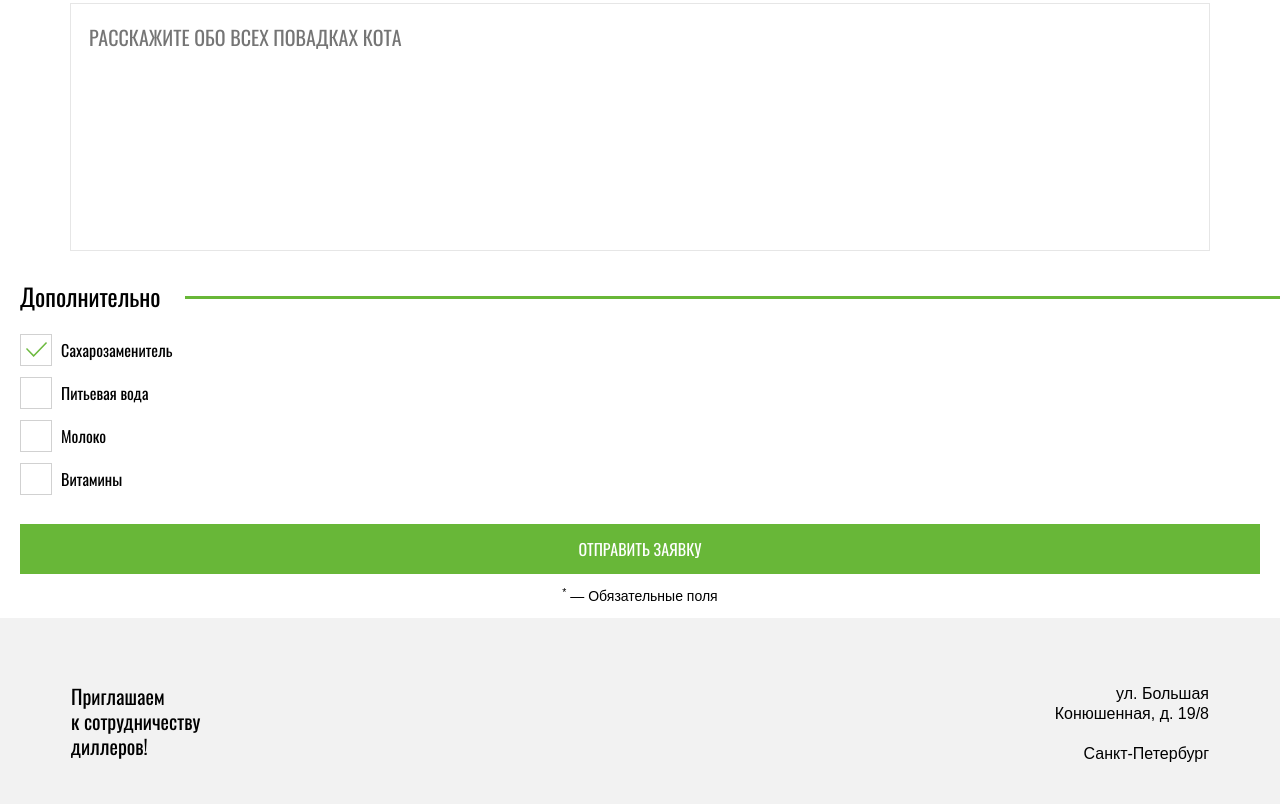
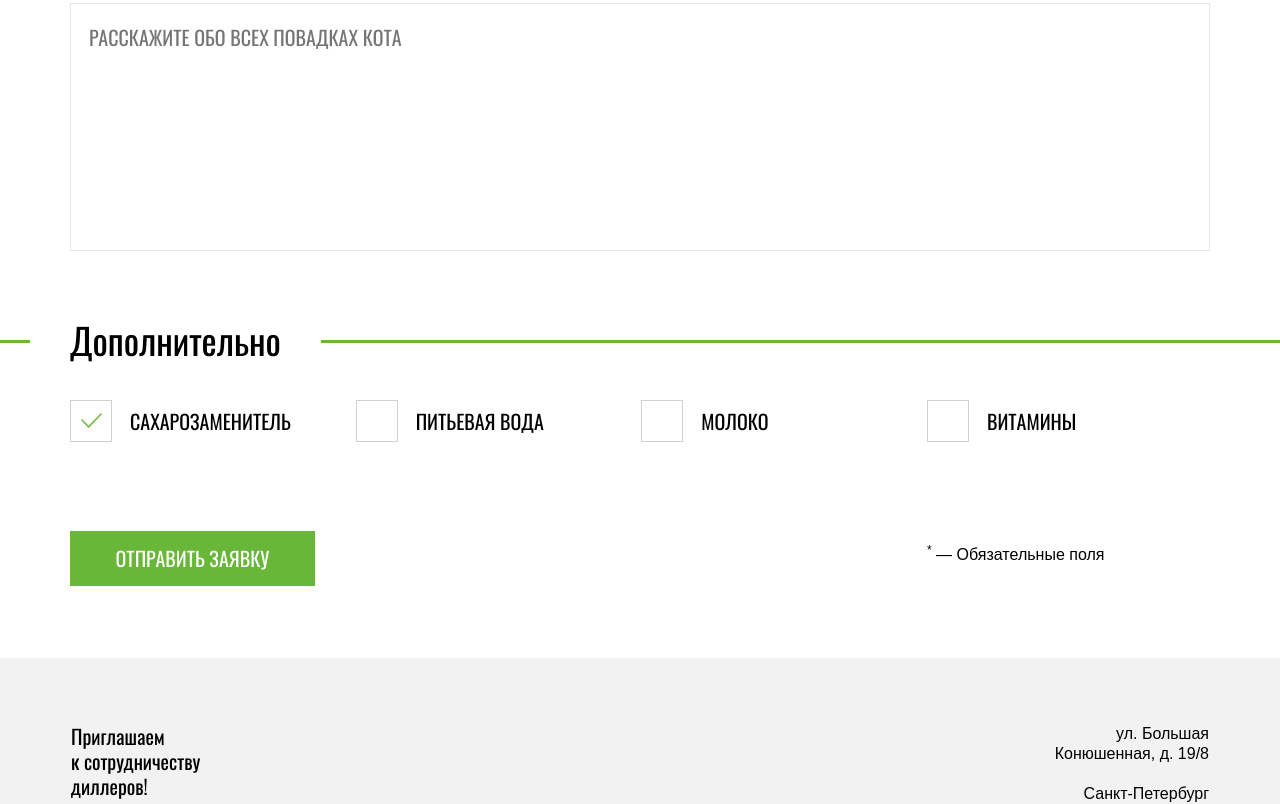
Before and after one commit to nhomerc/765251-cat-energy, a website: page source/form.html in a window 1280 px wide. Shown: the part 1386-2190 px from the top of the page. Drawn offline with nearby package versions, Linux system fonts and the light colour scheme; files that its build step writes are made by us from their sources; files whose address does not match are found by name.

Commit message:
Сверстал страницу Формы для планшета

```diff
--- a/source/form.html
+++ b/source/form.html
@@ -157,10 +157,12 @@
             </li>
           </ul>
         </fieldset>
-        <div class="form__btn">
-          <button class="button form__button" type="submit">Отправить заявку</button>
+        <div class="form__submit">
+          <div class="form__btn">
+            <button class="button form__button" type="submit">Отправить заявку</button>
+          </div>
+          <p class="form__description"><sup>*</sup> &mdash; Обязательные поля</p>
         </div>
-        <p class="form__description"><sup>*</sup> &mdash; Обязательные поля</p>
       </form>
     </section>
     <section class="invite">
--- a/source/sass/blocks/additionally.scss
+++ b/source/sass/blocks/additionally.scss
@@ -61,6 +61,12 @@
 
   display: block;
   padding-left: 41px;
+
+  text-transform: uppercase;
+
+  &:active {
+    opacity: 0.3;
+  }
 }
 
 .additionally__input {
@@ -113,3 +119,74 @@
 
   transform: translateY(-50%);
 }
+
+@media (min-width: 768px) {
+  .additionally {
+    margin-bottom: 54px;
+    padding: 0 30px;
+  }
+
+  .additionally__header {
+    margin-bottom: 53px;
+
+    &::after {
+      top: 50%;
+    }
+
+    &::before {
+      position: absolute;
+      top: 50%;
+      left: -30px;
+
+      width: 30px;
+      height: 3px;
+
+      content: "";
+      background-color: #68b738;
+    }
+  }
+
+  .additionally__title {
+    padding: 0 40px;
+
+    font-size: 36px;
+    line-height: 36px;
+  }
+
+  .additionally__list {
+    display: flex;
+    justify-content: space-between;
+    flex-wrap: wrap;
+
+    padding: 0 40px;
+  }
+
+  .additionally__label {
+    padding-left: 60px;
+  }
+
+  .additionally__item {
+    min-width: 283px;
+    margin-bottom: 46px;
+
+    font-size: 20px;
+    line-height: 20px;
+
+    &:last-child {
+      margin-bottom: 12px;
+    }
+
+    &:nth-child(3) {
+      margin-bottom: 12px;
+    }
+  }
+
+  .additionally__checkmark {
+    height: 40px;
+    width: 40px;
+  }
+
+  .additionally__label .additionally__checkmark::after {
+    left: 10px;
+  }
+}
--- a/source/sass/blocks/comment.scss
+++ b/source/sass/blocks/comment.scss
@@ -59,6 +59,7 @@
 
 @media (min-width: 768px) {
   .comment {
+    margin-bottom: 69px;
     padding: 0 30px;
   }
 
--- a/source/sass/blocks/form.scss
+++ b/source/sass/blocks/form.scss
@@ -11,3 +11,29 @@
   line-height: 16px;
   text-align: center;
 }
+
+@media (min-width: 768px) {
+  .form__submit {
+    display: flex;
+    justify-content: space-between;
+    padding: 0 70px;
+  }
+
+  .form__btn {
+    padding: 0;
+  }
+
+  .form__button {
+    padding: 16px 0;
+
+    font-size: 20px;
+  }
+
+  .form__description {
+    display: inline-block;
+    min-width: 283px;
+
+    font-size: 16px;
+    text-align: left;
+  }
+}
--- a/source/sass/blocks/private.scss
+++ b/source/sass/blocks/private.scss
@@ -29,6 +29,7 @@
 
 @media (min-width: 768px) {
   .private {
+    margin-bottom: 72px;
     padding: 0;
   }
 
--- a/source/sass/blocks/promo.scss
+++ b/source/sass/blocks/promo.scss
@@ -111,7 +111,7 @@
 
   .button {
     min-width: 245px;
-    padding: 16px 27px;
+    padding: 13px 0;
 
     box-sizing: border-box;
   }
```
